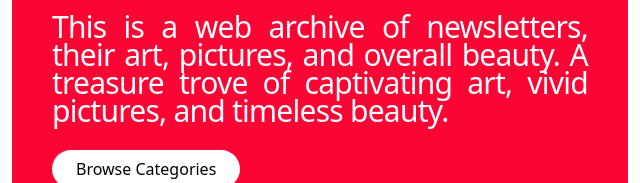
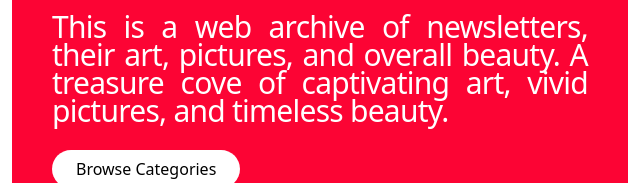
Before and after one commit to rogergarciaseo/NewsletterMonster, an Astro site: page / in a window 1280 px wide. Shown: the part 497-680 px from the top of the page, 52-692 px from the left. Built offline with nearby package versions, Linux system fonts and the light colour scheme; Astro itself is replaced by a stand-in of ours.

Commit message:
hompag styling

```diff
--- a/src/pages/index.astro
+++ b/src/pages/index.astro
@@ -15,7 +15,7 @@ import "@fontsource-variable/inter-tight";
           </h1>
           <p class="text-3xl mb-8 text-pretty tracking-tight leading-7">
             This is a web archive of newsletters, their art, pictures, and
-            overall beauty. A treasure trove of captivating art, vivid pictures,
+            overall beauty. A treasure cove of captivating art, vivid pictures,
             and timeless beauty.
           </p>
           <a
```
